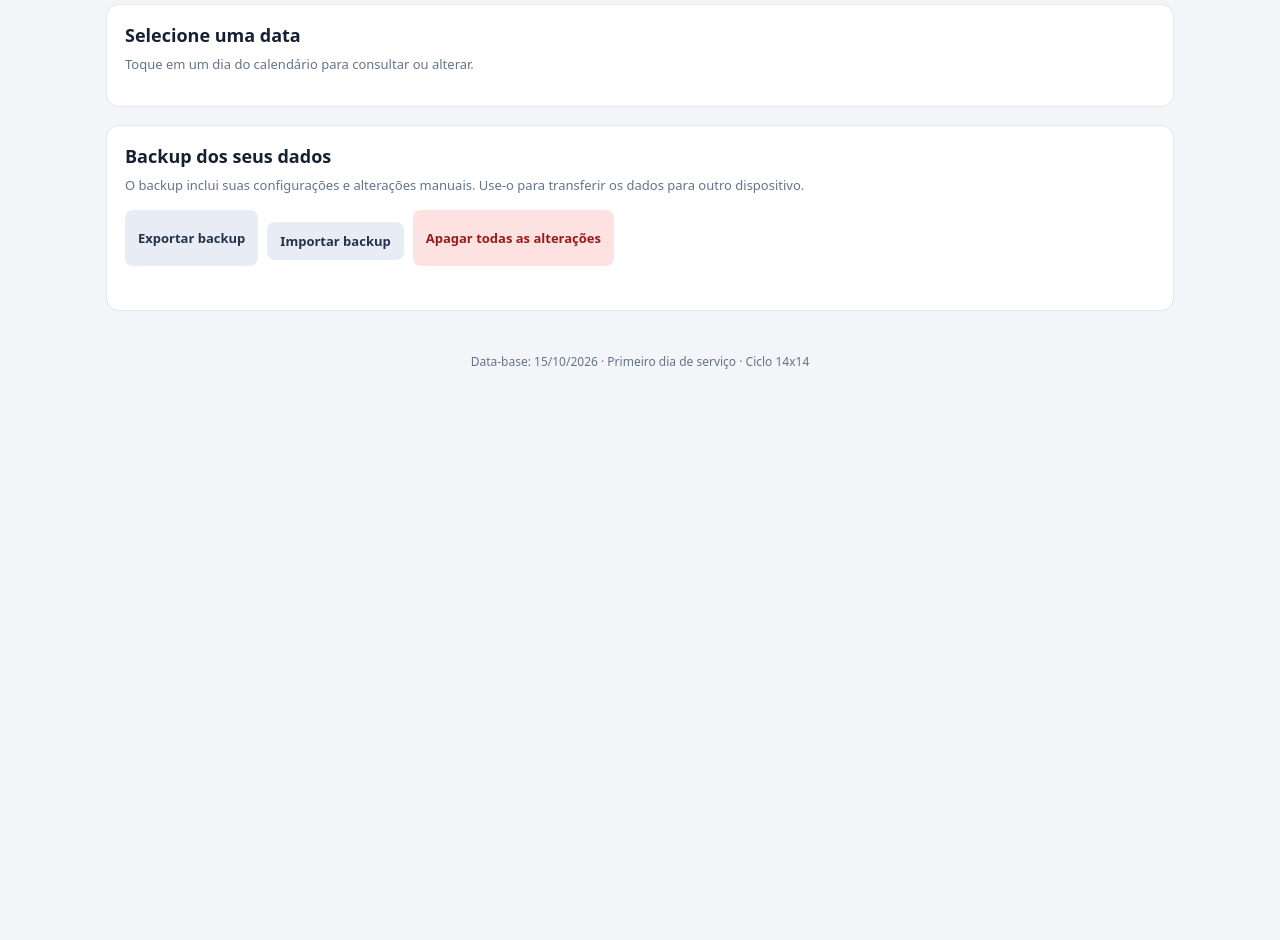
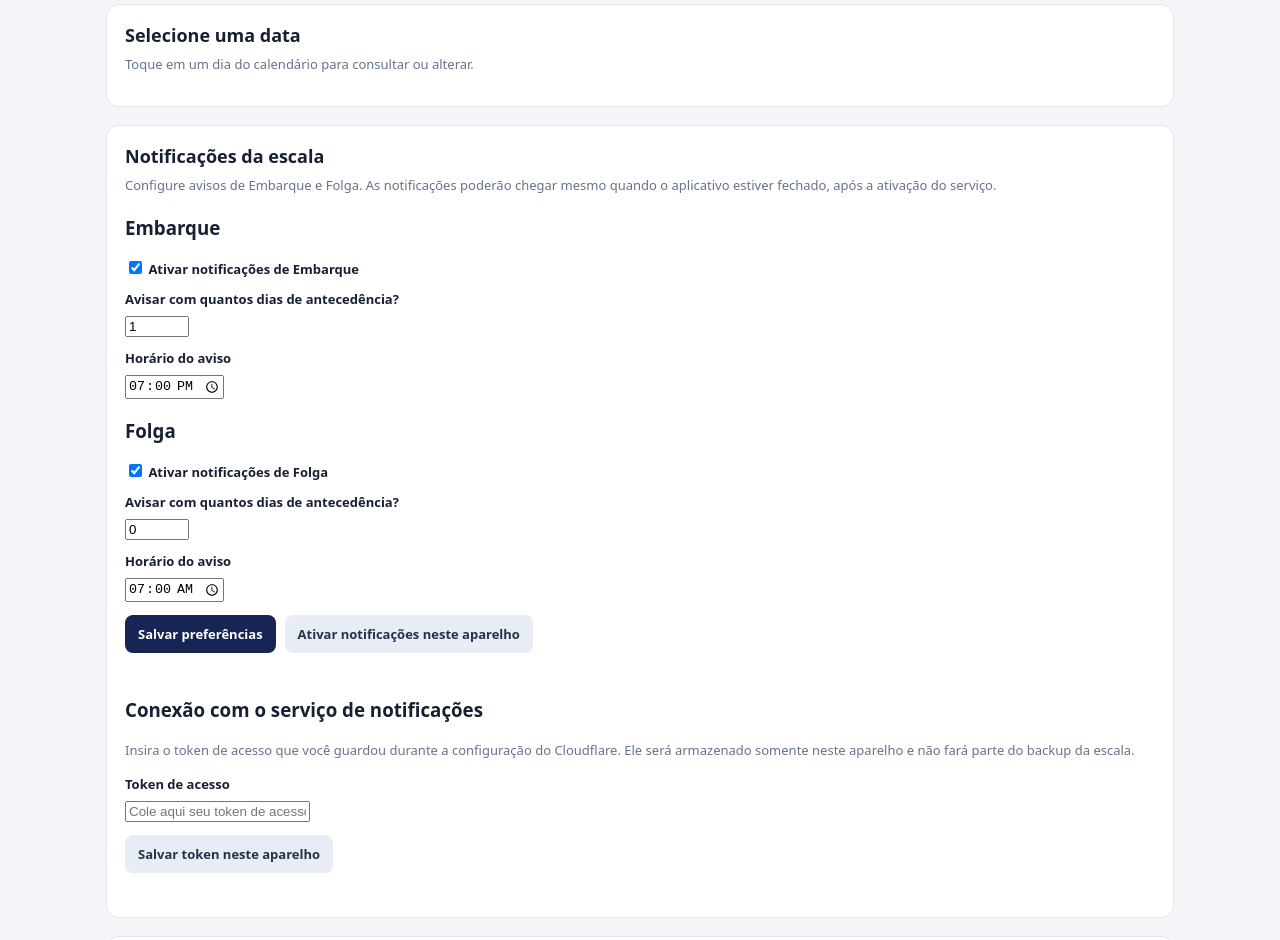
Before and after one commit to BrunoBrantAraujo/minha-escala, a plain HTML site: page index.html in a window 1280 px wide. Shown: the part 1860-2800 px from the top of the page. Before the commit the page ends 2250 px from the top, so only its background shows below. Drawn offline with Linux system fonts and the light colour scheme.

Commit message:
Update index.html

```diff
--- a/index.html
+++ b/index.html
@@ -1,30 +1,176 @@
+
 <!doctype html>
 <html lang="pt-BR">
 <head>
-<meta charset="utf-8"><meta name="viewport" content="width=device-width,initial-scale=1,viewport-fit=cover">
-<meta name="theme-color" content="#172554"><meta name="description" content="Calendário pessoal da sua escala de trabalho.">
+<meta charset="utf-8">
+<meta name="viewport" content="width=device-width,initial-scale=1,viewport-fit=cover">
+<meta name="theme-color" content="#172554">
+<meta name="description" content="Calendário pessoal da sua escala de trabalho.">
 <link rel="manifest" href="manifest.webmanifest">
 <link rel="icon" type="image/png" sizes="32x32" href="icons/favicon-32.png">
 <link rel="apple-touch-icon" href="icons/apple-touch-icon.png">
-<link rel="stylesheet" href="style.css"><title>Minha Escala</title>
+<link rel="stylesheet" href="style.css">
+<title>Minha Escala</title>
 </head>
 <body>
-<header class="top"><div><p class="eyebrow">CALENDÁRIO PESSOAL</p><h1>Minha Escala</h1><p class="sub" id="cycleSubtitle">Ciclo 14 dias de serviço · 14 dias de folga</p></div>
-<div class="year-controls"><button id="prevYear" aria-label="Ano anterior">‹</button><strong id="yearLabel"></strong><button id="nextYear" aria-label="Próximo ano">›</button></div></header>
+
+<header class="top">
+  <div>
+    <p class="eyebrow">CALENDÁRIO PESSOAL</p>
+    <h1>Minha Escala</h1>
+    <p class="sub" id="cycleSubtitle">Ciclo 14 dias de serviço · 14 dias de folga</p>
+  </div>
+  <div class="year-controls">
+    <button id="prevYear" aria-label="Ano anterior">‹</button>
+    <strong id="yearLabel"></strong>
+    <button id="nextYear" aria-label="Próximo ano">›</button>
+  </div>
+</header>
+
 <main>
-<section class="legend"><span><i class="dot service"></i> Serviço</span><span><i class="dot off"></i> Folga</span><span><i class="dot custom"></i> Alteração manual</span></section>
-<section class="panel settings-panel"><h2>Configurações da escala</h2><p class="muted">Informe a data do primeiro dia de serviço e a duração de cada período. A configuração fica salva neste aparelho.</p>
-<div class="settings-grid">
-<div><label for="baseDate">Data do primeiro dia de serviço</label><input id="baseDate" type="date"></div>
-<div><label for="workDays">Dias de serviço</label><input id="workDays" type="number" min="1" max="365" step="1" inputmode="numeric"></div>
-<div><label for="offDays">Dias de folga</label><input id="offDays" type="number" min="1" max="365" step="1" inputmode="numeric"></div>
-</div><div class="actions"><button id="saveSettings" class="primary">Salvar configuração</button><button id="restoreSettings" class="secondary">Restaurar padrão 14x14</button></div><p id="settingsStatus" class="status" role="status"></p><p id="scaleSummary" class="scale-summary"></p></section>
+
+<section class="legend">
+  <span><i class="dot service"></i> Serviço</span>
+  <span><i class="dot off"></i> Folga</span>
+  <span><i class="dot custom"></i> Alteração manual</span>
+</section>
+
+<section class="panel settings-panel">
+  <h2>Configurações da escala</h2>
+  <p class="muted">Informe a data do primeiro dia de serviço e a duração de cada período. A configuração fica salva neste aparelho.</p>
+
+  <div class="settings-grid">
+    <div>
+      <label for="baseDate">Data do primeiro dia de serviço</label>
+      <input id="baseDate" type="date">
+    </div>
+    <div>
+      <label for="workDays">Dias de serviço</label>
+      <input id="workDays" type="number" min="1" max="365" step="1" inputmode="numeric">
+    </div>
+    <div>
+      <label for="offDays">Dias de folga</label>
+      <input id="offDays" type="number" min="1" max="365" step="1" inputmode="numeric">
+    </div>
+  </div>
+
+  <div class="actions">
+    <button id="saveSettings" class="primary">Salvar configuração</button>
+    <button id="restoreSettings" class="secondary">Restaurar padrão 14x14</button>
+  </div>
+
+  <p id="settingsStatus" class="status" role="status"></p>
+  <p id="scaleSummary" class="scale-summary"></p>
+</section>
+
 <section id="calendar" class="calendar" aria-live="polite"></section>
-<section class="panel"><h2 id="selectedTitle">Selecione uma data</h2><p id="selectedInfo" class="muted">Toque em um dia do calendário para consultar ou alterar.</p>
-<div id="editArea" hidden><label for="dayType">Classificação desta data</label><select id="dayType"><option value="service">Serviço</option><option value="off">Folga</option><option value="other">Outro compromisso</option></select>
-<label for="note">Observação (opcional)</label><textarea id="note" rows="2" placeholder="Ex.: troca de escala, consulta, viagem..."></textarea>
-<div class="actions"><button id="saveDay" class="primary">Salvar alteração</button><button id="resetDay" class="secondary">Restaurar ciclo original</button></div></div></section>
-<section class="panel"><h2>Backup dos seus dados</h2><p class="muted">O backup inclui suas configurações e alterações manuais. Use-o para transferir os dados para outro dispositivo.</p>
-<div class="actions"><button id="exportBackup" class="secondary">Exportar backup</button><label class="file-button secondary">Importar backup<input id="importBackup" type="file" accept="application/json,.json"></label><button id="resetAll" class="danger">Apagar todas as alterações</button></div><p id="backupStatus" class="status" role="status"></p></section>
-</main><footer id="footerSummary">Data-base do ciclo: 15/10/2026 · Primeiro dia de serviço</footer>
-<script src="app.js"></script></body></html>
+
+<section class="panel">
+  <h2 id="selectedTitle">Selecione uma data</h2>
+  <p id="selectedInfo" class="muted">Toque em um dia do calendário para consultar ou alterar.</p>
+
+  <div id="editArea" hidden>
+    <label for="dayType">Classificação desta data</label>
+    <select id="dayType">
+      <option value="service">Serviço</option>
+      <option value="off">Folga</option>
+      <option value="other">Outro compromisso</option>
+    </select>
+
+    <label for="note">Observação (opcional)</label>
+    <textarea id="note" rows="2" placeholder="Ex.: troca de escala, consulta, viagem..."></textarea>
+
+    <div class="actions">
+      <button id="saveDay" class="primary">Salvar alteração</button>
+      <button id="resetDay" class="secondary">Restaurar ciclo original</button>
+    </div>
+  </div>
+</section>
+
+<section class="panel" id="notificationsPanel">
+  <h2>Notificações da escala</h2>
+  <p class="muted">Configure avisos de Embarque e Folga. As notificações poderão chegar mesmo quando o aplicativo estiver fechado, após a ativação do serviço.</p>
+
+  <div class="notification-group">
+    <h3>Embarque</h3>
+    <label class="check-label">
+      <input type="checkbox" id="embarkEnabled" checked>
+      Ativar notificações de Embarque
+    </label>
+
+    <div class="notification-grid">
+      <div>
+        <label for="embarkDays">Avisar com quantos dias de antecedência?</label>
+        <input id="embarkDays" type="number" min="0" max="365" step="1" value="1">
+      </div>
+      <div>
+        <label for="embarkTime">Horário do aviso</label>
+        <input id="embarkTime" type="time" value="19:00">
+      </div>
+    </div>
+  </div>
+
+  <div class="notification-group">
+    <h3>Folga</h3>
+    <label class="check-label">
+      <input type="checkbox" id="offEnabled" checked>
+      Ativar notificações de Folga
+    </label>
+
+    <div class="notification-grid">
+      <div>
+        <label for="offDays">Avisar com quantos dias de antecedência?</label>
+        <input id="offDays" type="number" min="0" max="365" step="1" value="0">
+      </div>
+      <div>
+        <label for="offTime">Horário do aviso</label>
+        <input id="offTime" type="time" value="07:00">
+      </div>
+    </div>
+  </div>
+
+  <div class="actions">
+    <button id="saveNotificationSettings" class="primary">Salvar preferências</button>
+    <button id="enableNotifications" class="secondary">Ativar notificações neste aparelho</button>
+  </div>
+
+  <p id="notificationStatus" class="status" role="status"></p>
+
+  <div class="notification-security">
+    <h3>Conexão com o serviço de notificações</h3>
+    <p class="muted">Insira o token de acesso que você guardou durante a configuração do Cloudflare. Ele será armazenado somente neste aparelho e não fará parte do backup da escala.</p>
+
+    <label for="apiToken">Token de acesso</label>
+    <input id="apiToken" type="password" autocomplete="off" placeholder="Cole aqui seu token de acesso">
+
+    <div class="actions">
+      <button id="saveApiToken" class="secondary">Salvar token neste aparelho</button>
+    </div>
+
+    <p id="tokenStatus" class="status" role="status"></p>
+  </div>
+</section>
+
+<section class="panel">
+  <h2>Backup dos seus dados</h2>
+  <p class="muted">O backup inclui suas configurações e alterações manuais. Use-o para transferir os dados para outro dispositivo.</p>
+
+  <div class="actions">
+    <button id="exportBackup" class="secondary">Exportar backup</button>
+    <label class="file-button secondary">
+      Importar backup
+      <input id="importBackup" type="file" accept="application/json,.json">
+    </label>
+    <button id="resetAll" class="danger">Apagar todas as alterações</button>
+  </div>
+
+  <p id="backupStatus" class="status" role="status"></p>
+</section>
+
+</main>
+
+<footer id="footerSummary">Data-base do ciclo: 15/10/2026 · Primeiro dia de serviço</footer>
+
+<script src="app.js"></script>
+</body>
+</html>
```
